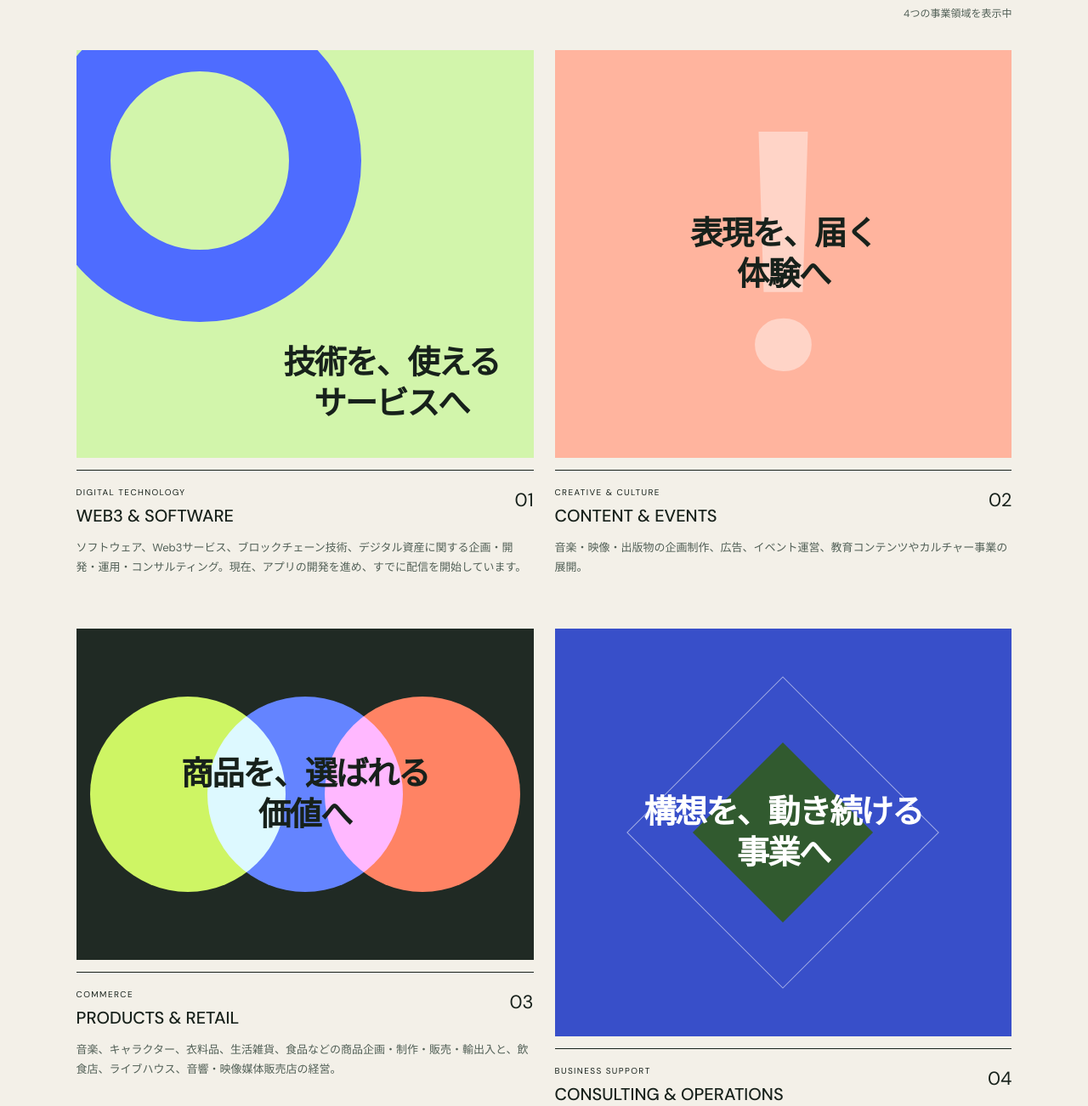
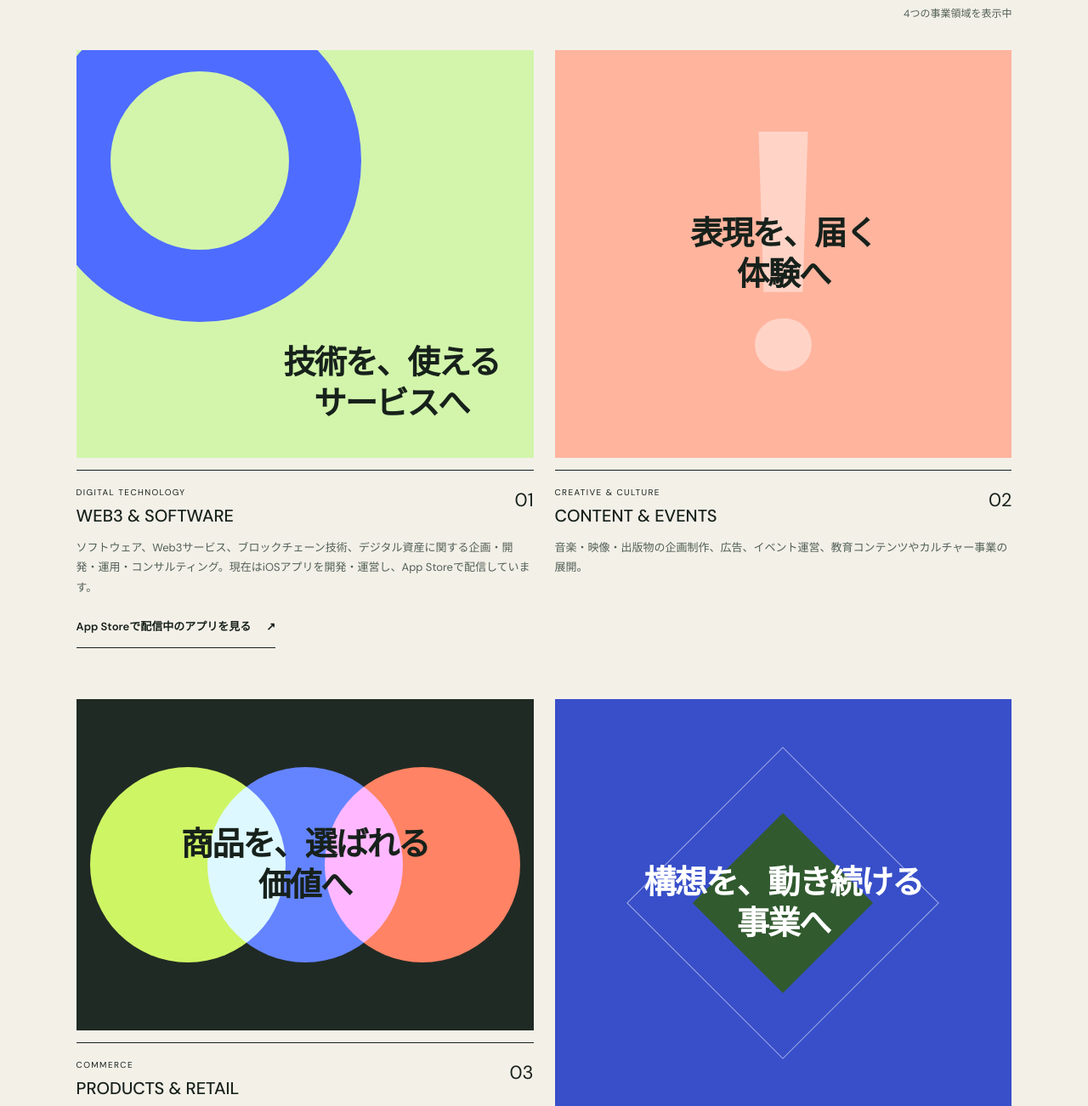
Before and after one commit to masuda-so/website, a Django app: page / in a window 1280 px wide. Shown: the part 2283-3585 px from the top of the page at 85% size. Run offline with Django 5.2, Linux system fonts and the light colour scheme; parts of the project's set-up code (start-up, migrations or seed data) failed here and were passed over; some libraries are stand-ins or nearby versions.

Commit message:
Add App Store developer link

```diff
--- a/website/static/css/project.css
+++ b/website/static/css/project.css
@@ -658,6 +658,11 @@ body.nexus-page {
   margin: 14px 0 0;
 }
 
+.nexus-page .app-store-link {
+  gap: 18px;
+  margin-top: 16px;
+}
+
 .nexus-page .impact {
   color: white;
   background: var(--ink);
--- a/website/templates/pages/home.html
+++ b/website/templates/pages/home.html
@@ -109,7 +109,9 @@
               <h3>WEB3 &amp; SOFTWARE</h3>
               <span>01</span>
             </div>
-            <p class="project-description">ソフトウェア、Web3サービス、ブロックチェーン技術、デジタル資産に関する企画・開発・運用・コンサルティング。現在、アプリの開発を進め、すでに配信を開始しています。</p>
+            <p class="project-description">ソフトウェア、Web3サービス、ブロックチェーン技術、デジタル資産に関する企画・開発・運用・コンサルティング。現在はiOSアプリを開発・運営し、App Storeで配信しています。</p>
+            <a class="text-link app-store-link"
+               href="https://apps.apple.com/jp/developer/ether-llc/id1874158902">App Storeで配信中のアプリを見る <span aria-hidden="true">↗</span></a>
           </article>
           <article class="project-card reveal" data-category="creative">
             <div class="project-art art-two">
```
